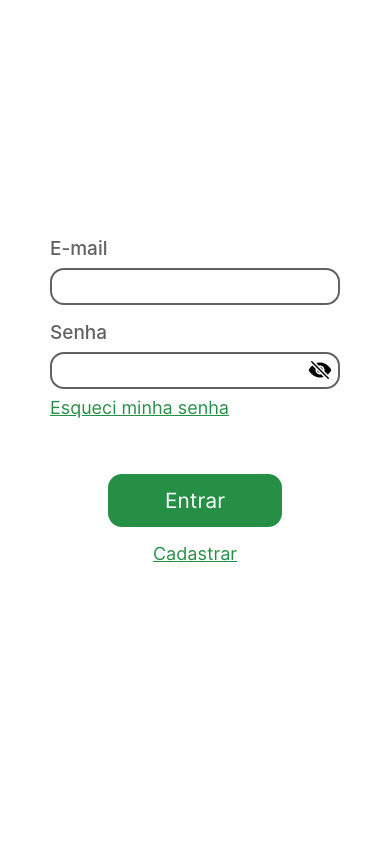
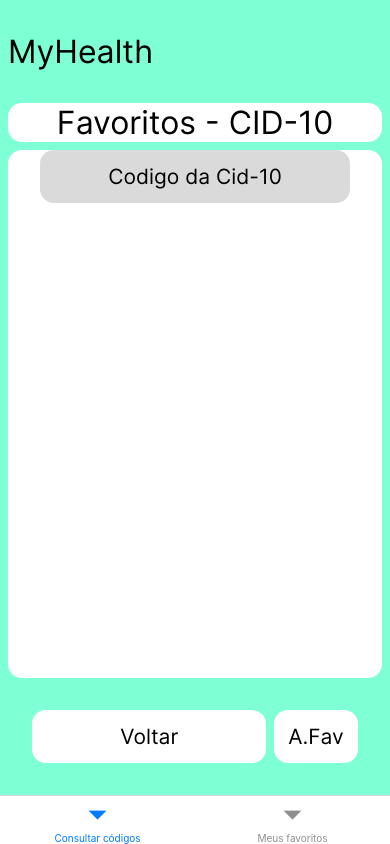
Before and after one commit to ajsaraujo/my-health-app, a React Native app: screen /FavCid10 in a window 390 px wide. Built offline with nearby package versions, Linux system fonts and the light colour scheme.

Commit message:
Adicionar Tela de Favoritos

```diff
--- a/App.tsx
+++ b/App.tsx
@@ -16,6 +16,7 @@ import CodeQuery from './src/modules/codes/pages/Consulta'
 import CodeQuery2 from './src/modules/codes/pages/ConsultaCid11'
 import CodeQuery3 from './src/modules/codes/pages/ConsultaCif'
 import CodeQuery4 from './src/modules/codes/pages/Favoritos'
+import CodeQuery5 from '@modules/codes/pages/FavCid10'
 
 import { useFonts } from 'expo-font'
 
@@ -103,6 +104,11 @@ export default function App() {
           component={CodeQuery4}
           options={{ headerShown: false }}
         ></Stack.Screen>
+        <Stack.Screen
+          name="FavCid10"
+          component={CodeQuery5}
+          options={{ headerShown: false }}
+        ></Stack.Screen>
       </Stack.Navigator>
     </NavigationContainer>
   )
--- /dev/null
+++ b/src/modules/codes/pages/FavCid10.tsx
@@ -0,0 +1,107 @@
+import { useNavigation } from '@react-navigation/native'
+import React from 'react'
+import { View, Text } from 'react-native'
+
+import { PrimaryButton } from '../../../shared/ui/components/PrimaryButton'
+import { StyledText } from '../../../shared/ui/components/StyledText'
+import { globalStyles } from '../../../shared/ui/globalStyles'
+import { GREEN, CIAN, LIGHT_GREY } from '@shared/ui/colors'
+import { createBottomTabNavigator } from '@react-navigation/bottom-tabs'
+import CodeQuery4 from './Favoritos'
+
+const Tab = createBottomTabNavigator()
+
+export function CodeQuery5() {
+  const navigation = useNavigation()
+
+  return (
+    <Tab.Navigator screenOptions={{ headerShown: false }}>
+      <Tab.Screen
+        name="Consultar códigos"
+        component={() => (
+          <View style={{ backgroundColor: CIAN, flex: 1 }}>
+            <StyledText
+              style={[
+                globalStyles.marginTop4,
+                globalStyles.marginBottom4,
+                globalStyles.fontSize4,
+                { marginLeft: 8, textAlign: 'left' },
+              ]}
+            >
+              MyHealth
+            </StyledText>
+
+            <StyledText
+              style={[
+                globalStyles.marginBottom1,
+                globalStyles.fontSize4,
+                {
+                  marginLeft: 8,
+                  marginRight: 8,
+                  textAlign: 'center',
+                  backgroundColor: '#ffffff',
+                  borderRadius: 14,
+                },
+              ]}
+            >
+              Favoritos - CID-10
+            </StyledText>
+
+            <View
+              style={[
+                {
+                  borderRadius: 14,
+                  marginLeft: 8,
+                  marginRight: 8,
+                  backgroundColor: '#ffffff',
+                  flex: 1,
+                },
+              ]}
+            >
+              <PrimaryButton
+                style={[
+                  globalStyles.marginBottom1,
+                  {
+                    marginLeft: 32,
+                    marginRight: 32,
+                    borderColor: '#000000',
+                    backgroundColor: '#49494933',
+                  },
+                ]}
+                textStyle={{ color: '#000000' }}
+              >
+                Codigo da Cid-10
+              </PrimaryButton>
+            </View>
+            <View style={globalStyles.centerHorizontally}>
+              <PrimaryButton
+                style={[
+                  globalStyles.marginTop4,
+                  globalStyles.marginBottom4,
+                  { backgroundColor: '#ffffff', width: '60%' },
+                ]}
+                textStyle={{ color: '#000000' }}
+                onPress={() => navigation.goBack()}
+              >
+                Voltar
+              </PrimaryButton>
+              <PrimaryButton
+                style={[
+                  globalStyles.marginTop4,
+                  globalStyles.marginBottom4,
+                  { marginLeft: 8, backgroundColor: '#ffffff' },
+                ]}
+                textStyle={{ color: '#000000' }}
+              >
+                A.Fav
+              </PrimaryButton>
+            </View>
+          </View>
+        )}
+      ></Tab.Screen>
+      <Tab.Screen name="Meus favoritos" component={CodeQuery4}></Tab.Screen>
+    </Tab.Navigator>
+  )
+}
+
+export default CodeQuery5
--- a/src/modules/codes/pages/Favoritos.tsx
+++ b/src/modules/codes/pages/Favoritos.tsx
@@ -14,6 +14,7 @@ import CodeQuery2 from './ConsultaCid11'
 import { CIAN, GREEN, LIGHT_BLACK, LIGHT_GREY } from '@shared/ui/colors'
 import CodeQuery3 from './ConsultaCif'
 import { Picker } from '@react-native-picker/picker'
+import CodeQuery5 from './FavCid10'
 
 export function CodeQuery4() {
   const navigation = useNavigation()
@@ -58,7 +59,9 @@ export function CodeQuery4() {
             { borderColor: '#000000', backgroundColor: '#ffffff' },
           ]}
           textStyle={{ color: '#000000' }}
-          onPress={() => navigation.goBack()}
+          onPress={() => {
+            navigation.navigate('FavCid10')
+          }}
         >
           CID-10
         </PrimaryButton>
@@ -70,6 +73,9 @@ export function CodeQuery4() {
             },
           ]}
           textStyle={{ color: '#000000' }}
+          onPress={() => {
+            navigation.navigate('FavCid11')
+          }}
         >
           CID-11
         </PrimaryButton>
@@ -81,6 +87,9 @@ export function CodeQuery4() {
             },
           ]}
           textStyle={{ color: '#000000' }}
+          onPress={() => {
+            navigation.navigate('FavCif')
+          }}
         >
           CIF
         </PrimaryButton>
@@ -92,6 +101,9 @@ export function CodeQuery4() {
             },
           ]}
           textStyle={{ color: '#000000' }}
+          onPress={() => {
+            navigation.navigate('FavSigtap')
+          }}
         >
           Tabela Sus
         </PrimaryButton>
--- a/src/routeParams.ts
+++ b/src/routeParams.ts
@@ -29,5 +29,7 @@ export type RouteParams = {
   ConsultaCif: {
     cif: string
   }
+  FavCid10: NO_PARAMS
+
   Favoritos: NO_PARAMS
 }
```
